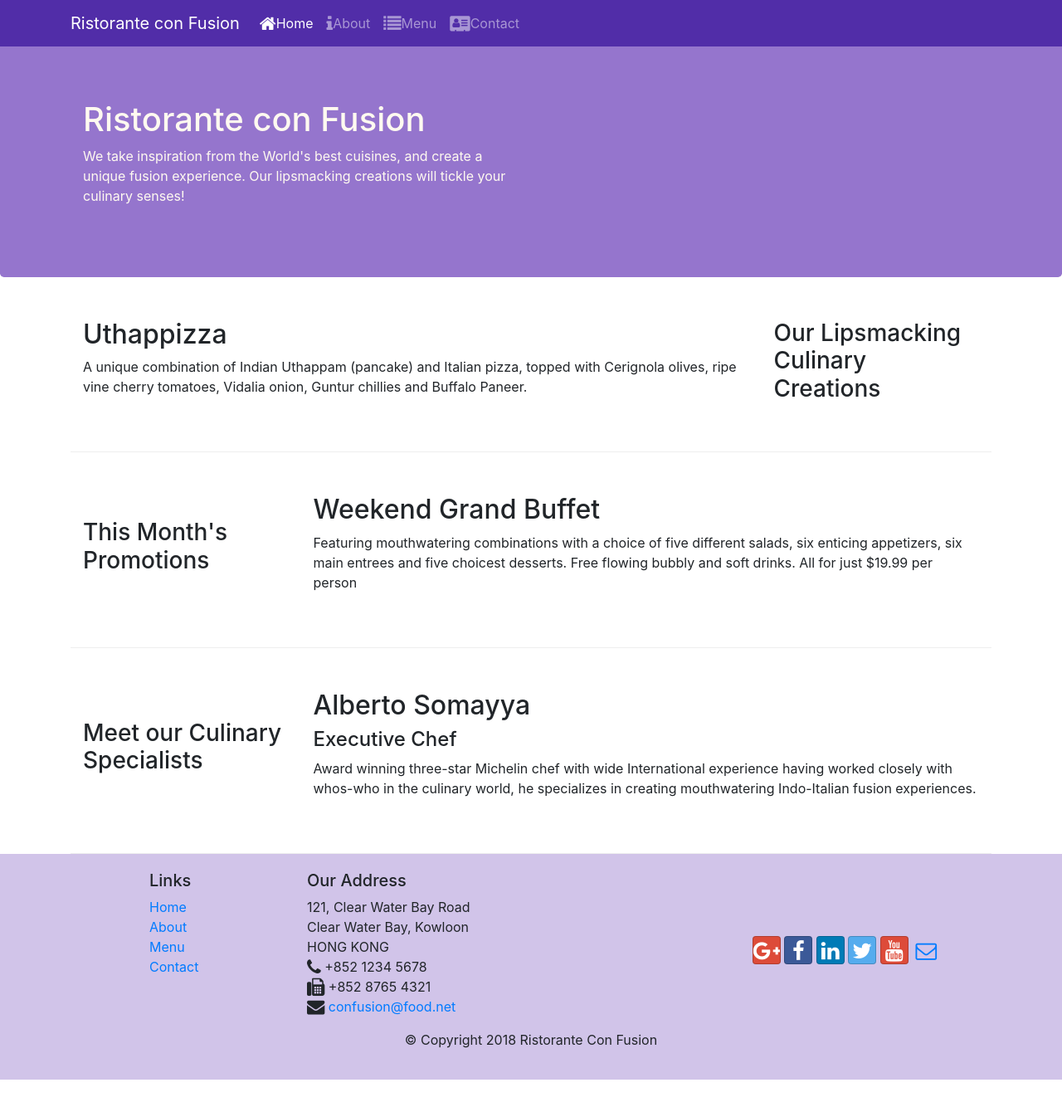
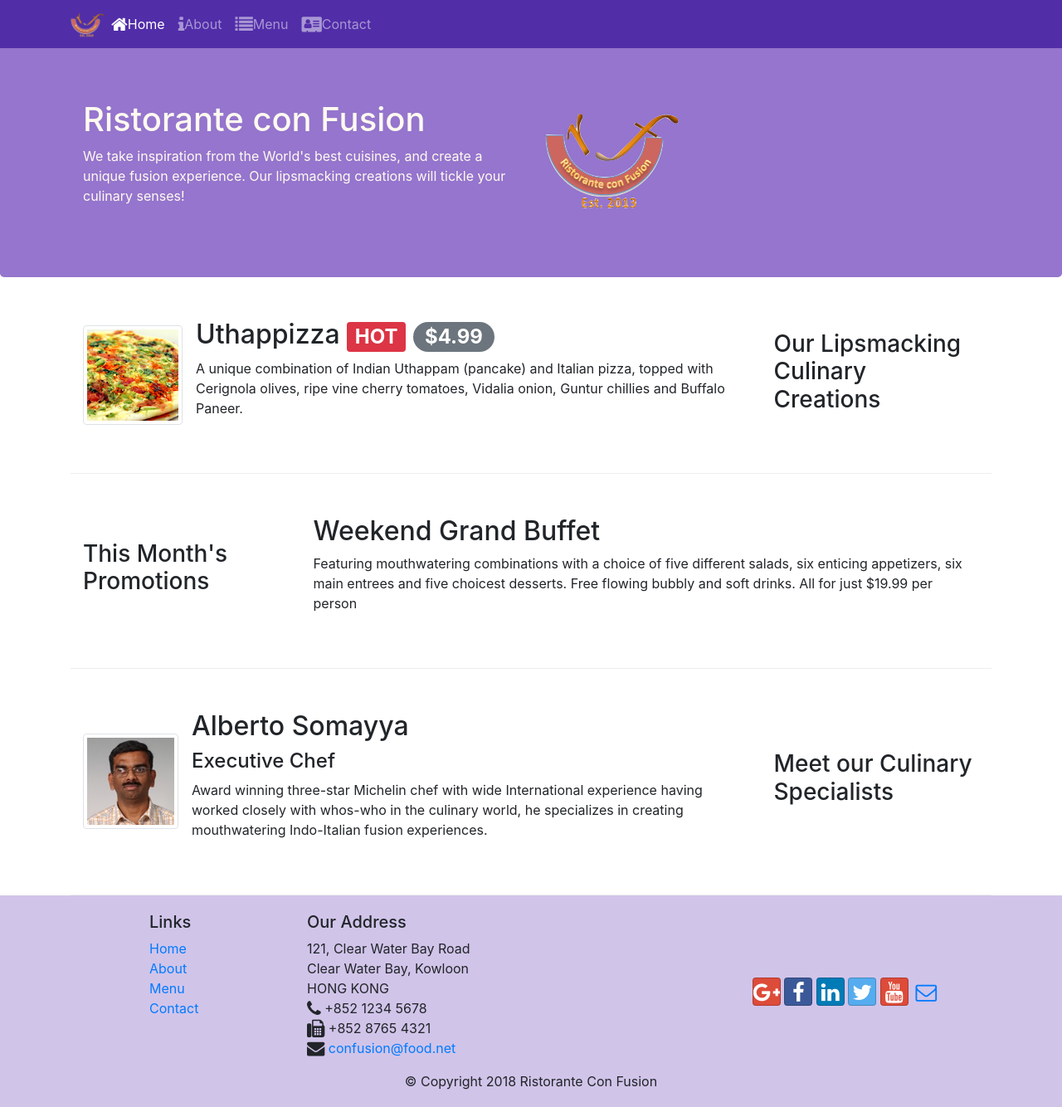
Before and after one commit to Harrier2020/conFusion, a website: page index.html in a window 1280 px wide. Shown: the whole page at 83% size. Before the commit the page ends 1301 px from the top, so only its background shows below. Drawn offline with nearby package versions, Linux system fonts and the light colour scheme.

Commit message:
Image and Alert

```diff
--- a/index.html
+++ b/index.html
@@ -21,7 +21,7 @@
         <button class="navbar-toggler" type="button" data-toggle="collapse" data-target="#Navbar">
             <span class="navbar-toggler-icon btn-lg"></span>
         </button>
-        <a class="navbar-brand align-self-start" href="#">Ristorante con Fusion</a>
+        <a class="navbar-brand mr-auto" href="#"><img src="img/logo.png" height="30" width="41"></a>
         <div class="collapse navbar-collapse" id="Navbar">
             <ul class="navbar-nav mr-auto">
                 <li class="nav-item active"><a class="nav-link" href="#"><span class="fa fa-home fa-lg"></span>Home</a></li>
@@ -40,7 +40,9 @@
                     <h1>Ristorante con Fusion</h1>
                     <p>We take inspiration from the World's best cuisines, and create a unique fusion experience. Our lipsmacking creations will tickle your culinary senses!</p>
                 </div>
-                <div class="col-12 col-sm">
+                <div class="col-12 col-sm align-self-center">
+                    <img src="img/logo.png" class="img-fluid">
+                </div>
                 </div>
             </div>
         </div>
@@ -52,8 +54,17 @@
                 <h3>Our Lipsmacking Culinary Creations</h3>
             </div>
             <div class="col col-sm order-sm-first col-md">
-                <h2>Uthappizza</h2>
-                <p>A unique combination of Indian Uthappam (pancake) and Italian pizza, topped with Cerignola olives, ripe vine cherry tomatoes, Vidalia onion, Guntur chillies and Buffalo Paneer.</p>
+                <div class="media">
+                    <img class="d-flex mr-3 img-thumbnail align-self-center"
+                        src="img/uthappizza.png" alt="Uthappizza">
+                    <div class="media-body">
+                        <h2 class="mt-0">Uthappizza <span class="badge badge-danger">HOT</span> <span class="badge badge-pill badge-secondary">$4.99</span> </h2>
+                        <p class="d-none d-sm-block">A unique combination of Indian Uthappam (pancake) and
+                        Italian pizza, topped with Cerignola olives, ripe vine
+                        cherry tomatoes, Vidalia onion, Guntur chillies and
+                        Buffalo Paneer.</p>
+                    </div>
+                </div>
             </div>
         </div>
 
@@ -72,10 +83,20 @@
             <div class="col-12 col-sm-4 col-md-3">
                 <h3>Meet our Culinary Specialists</h3>
             </div>
-            <div class="col col-sm col-md">
-                <h2>Alberto Somayya</h2>
-                <h4>Executive Chef</h4>
-                <p>Award winning three-star Michelin chef with wide International experience having worked closely with whos-who in the culinary world, he specializes in creating mouthwatering Indo-Italian fusion experiences. </p>
+            <div class="col col-sm order-sm-first col-md">
+                <div class="media">
+                    <img class="d-flex mr-3 img-thumbnail align-self-center"
+                        src="img/alberto.png" alt="Alberto Somayya">
+                    <div class="media-body">
+                    <h2 class="mt-0">Alberto Somayya</h2>
+                    <h4>Executive Chef</h4>
+                    <p class="d-none d-sm-block">Award winning three-star Michelin chef with wide
+                        International experience having worked closely with
+                        whos-who in the culinary world, he specializes in
+                        creating mouthwatering Indo-Italian fusion experiences.
+                        </p>
+                    </div>
+                </div>
             </div>
         </div>
     </div>
```
Also changed, not shown: aboutus.html (+3 -2 lines), contactus.html (+3 -2 lines), img/alberto.png (added), img/buffet.png (added), img/logo.png (added), img/uthappizza.png (added), 1 other file.
